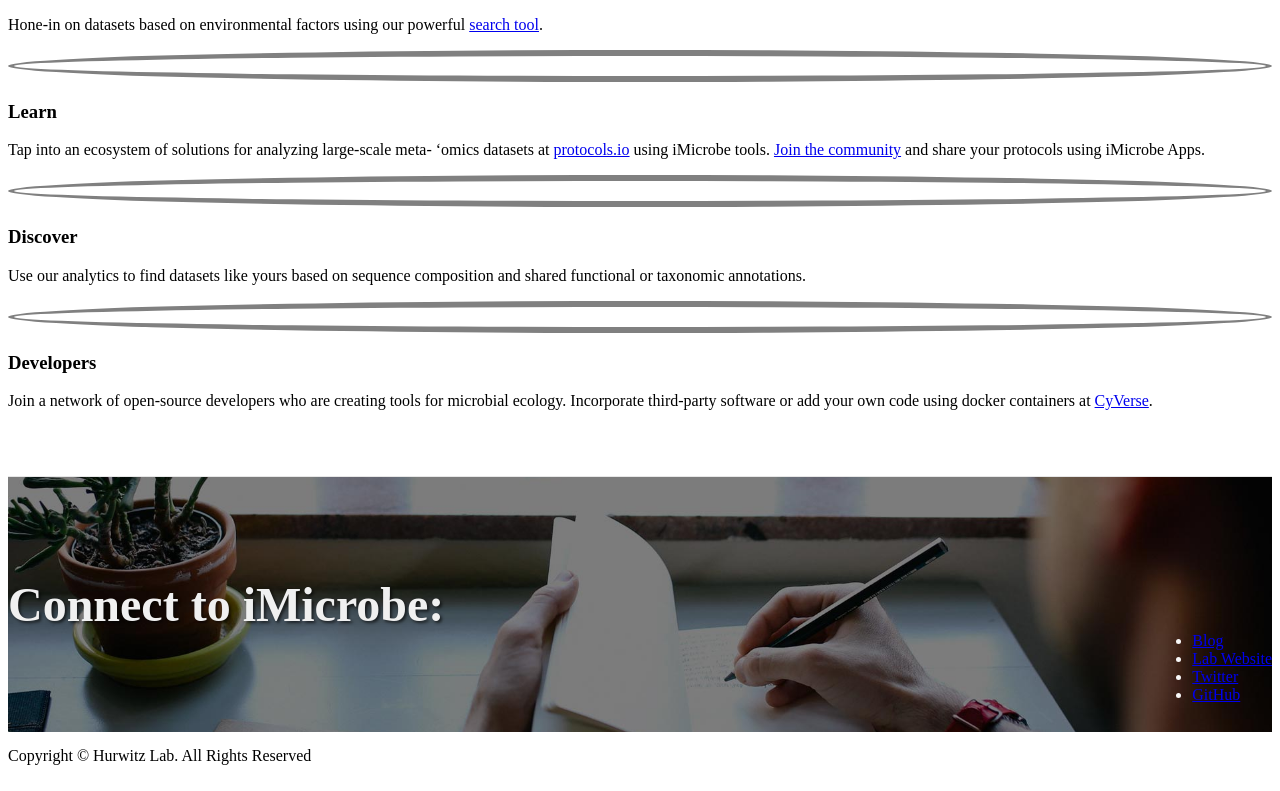
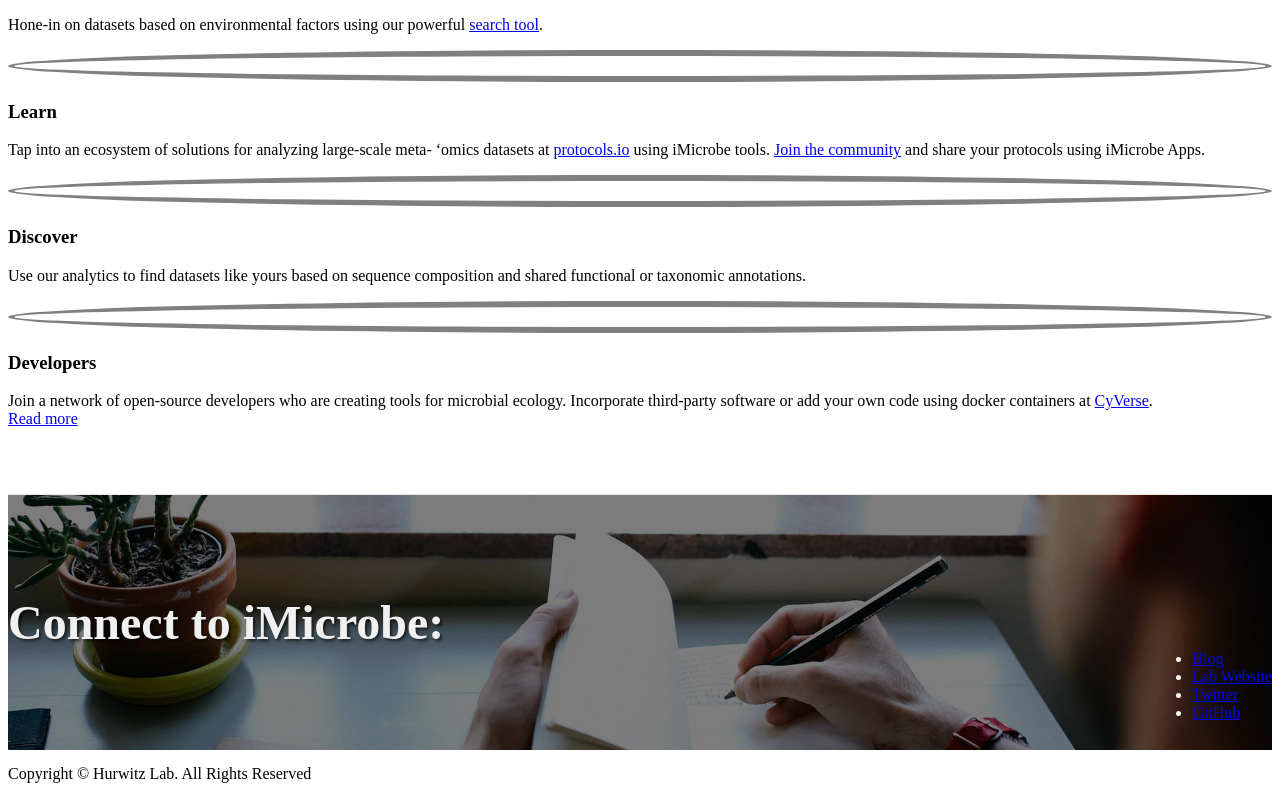
Before and after one commit to hurwitzlab/imicrobe-landing-page, a plain HTML site: page main.html in a window 1280 px wide. Shown: the part 952-1743 px from the top of the page. Drawn offline with Linux system fonts and the light colour scheme; files that its build step writes are made by us from their sources; files whose address does not match are found by name.

Commit message:
Add "read more" in Developers section

```diff
--- a/main.html
+++ b/main.html
@@ -110,7 +110,7 @@
                         </div>
                         <div class="col-sm-5">
                             <h3>Developers</h3>
-                            <p>Join a network of open-source developers who are creating tools for microbial ecology. Incorporate third-party software or add your own code using docker containers at <a href="https://pods.iplantcollaborative.org/wiki/display/DEmanual/Dockerizing+Your+Tools+for+the+CyVerse+Discovery+Environment">CyVerse</a>.</p>
+                            <p>Join a network of open-source developers who are creating tools for microbial ecology. Incorporate third-party software or add your own code using docker containers at <a href="https://pods.iplantcollaborative.org/wiki/display/DEmanual/Dockerizing+Your+Tools+for+the+CyVerse+Discovery+Environment">CyVerse</a>.<br><a href="https://www.ncbi.nlm.nih.gov/pmc/articles/PMC5070597.1/">Read more</a></p>
                         </div>
                     </div>
                 </div>
```
